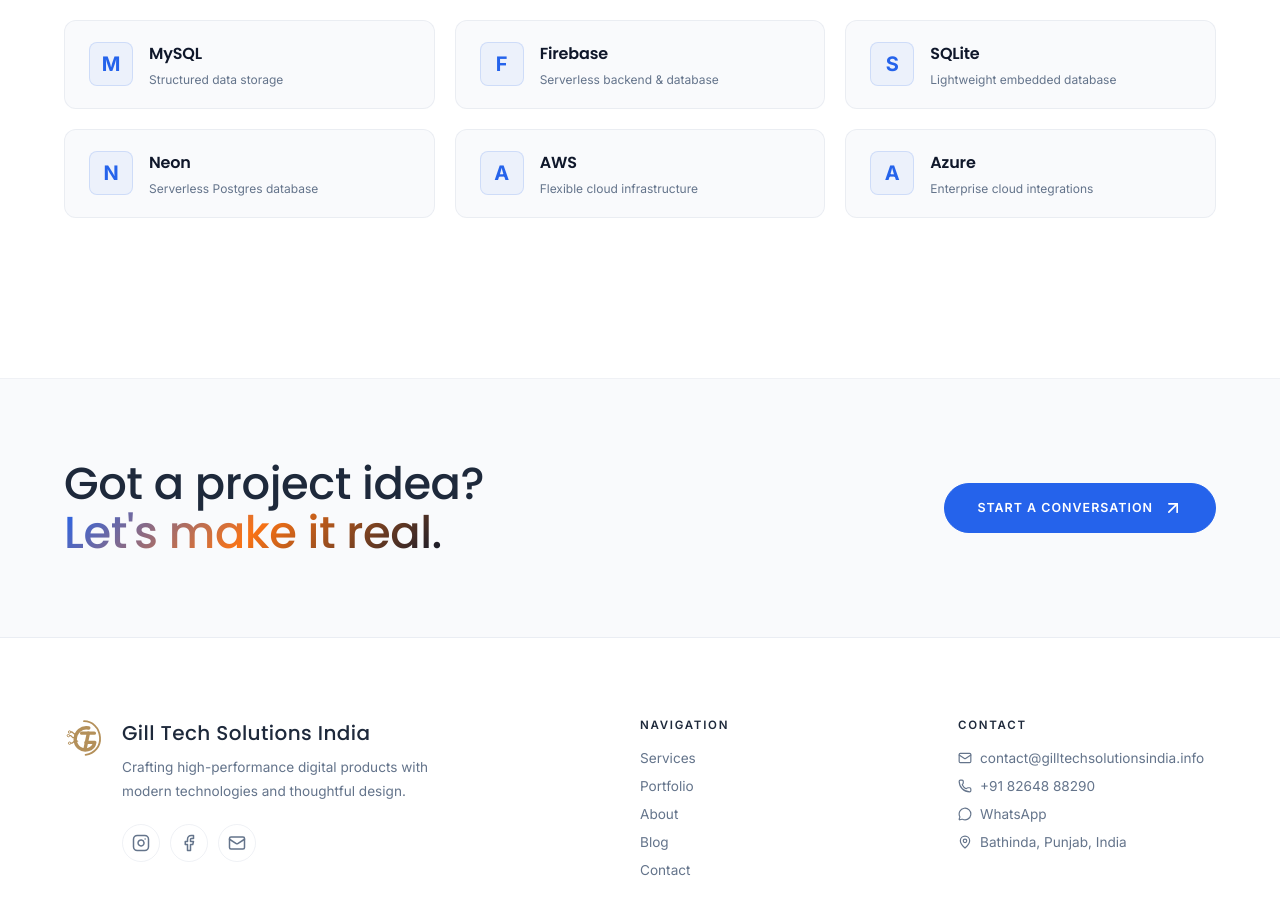
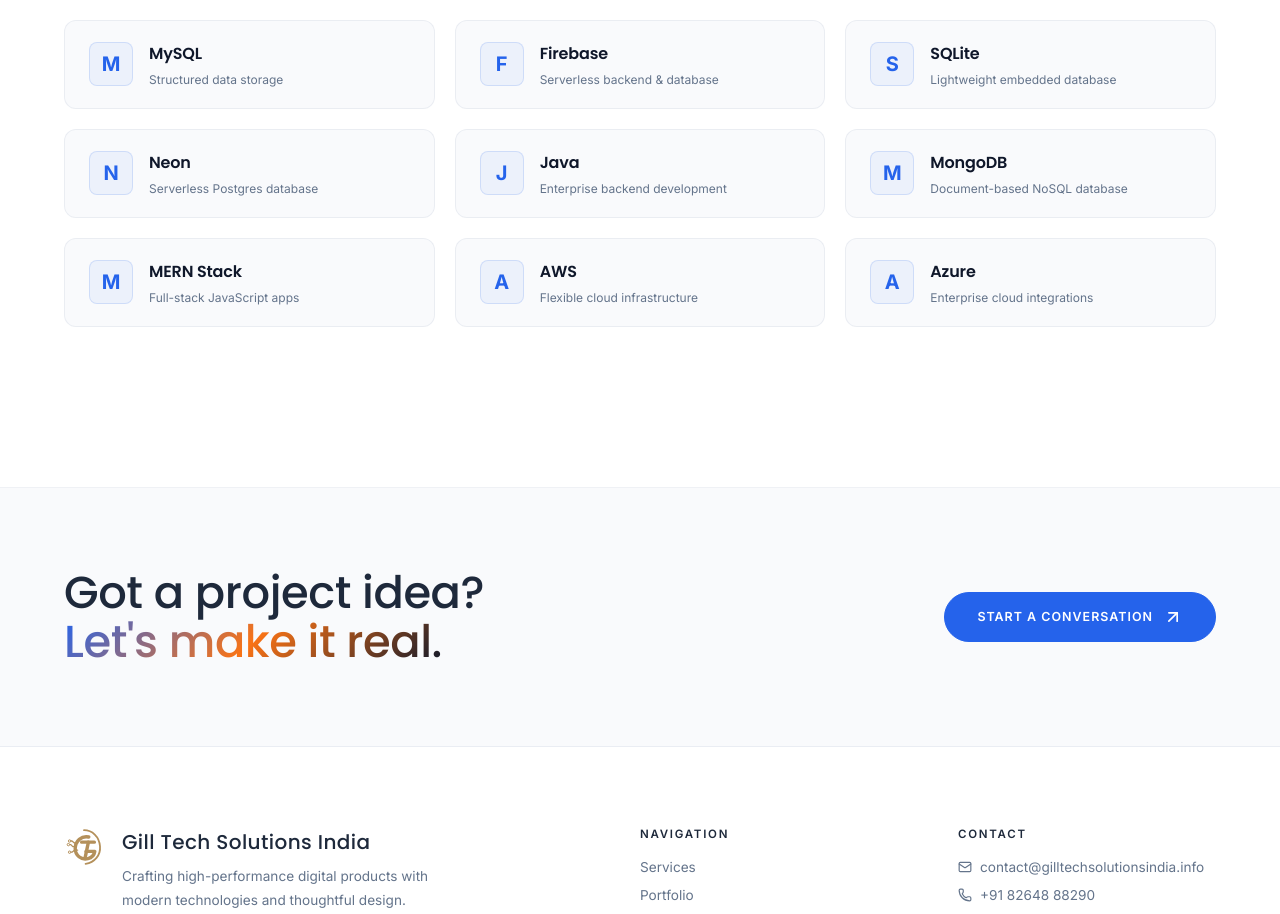
Before and after one commit to Samy-24-08-rocky/my-protfolie-app, a Next.js app: page /about in a window 1280 px wide. Shown: the part 3600-4514 px from the top of the page. Built offline with nearby package versions, Linux system fonts and the light colour scheme.

Commit message:
Add Java, MongoDB, and MERN Stack to tech stack and biography

```diff
--- a/src/components/About.tsx
+++ b/src/components/About.tsx
@@ -6,7 +6,7 @@
 import styles from "./About.module.css";
 import { Reveal } from "./Reveal";
 
-const TECH = ["React", "Next.js", "TypeScript", "Node.js", "Flutter", "Java", "MongoDB", "Firebase", "SQLite", "Neon", "Android", "PostgreSQL"];
+const TECH = ["React", "Next.js", "TypeScript", "Node.js", "Flutter", "Java", "MongoDB", "MERN Stack", "Firebase", "SQLite", "Neon", "Android", "PostgreSQL"];
 
 const stats = [
     { icon: <Award size={18} />, value: 3, suffix: "+", label: "Years Experience" },
--- a/src/components/TechStackSection.tsx
+++ b/src/components/TechStackSection.tsx
@@ -17,6 +17,9 @@
     { name: "Firebase", category: "Backend & Database", desc: "Serverless backend & database" },
     { name: "SQLite", category: "Backend & Database", desc: "Lightweight embedded database" },
     { name: "Neon", category: "Backend & Database", desc: "Serverless Postgres database" },
+    { name: "Java", category: "Backend & Database", desc: "Enterprise backend development" },
+    { name: "MongoDB", category: "Backend & Database", desc: "Document-based NoSQL database" },
+    { name: "MERN Stack", category: "Backend & Database", desc: "Full-stack JavaScript apps" },
     { name: "AWS", category: "Cloud & DevOps", desc: "Flexible cloud infrastructure" },
     { name: "Azure", category: "Cloud & DevOps", desc: "Enterprise cloud integrations" }
 ];
```
